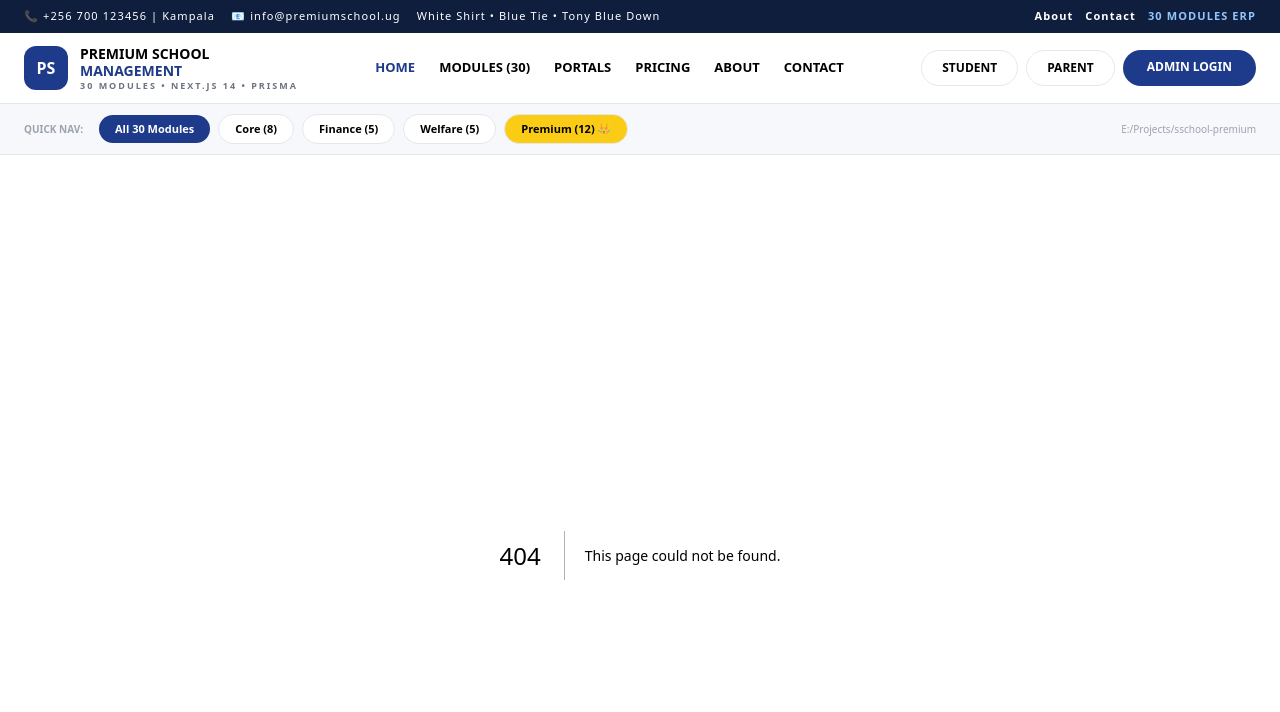
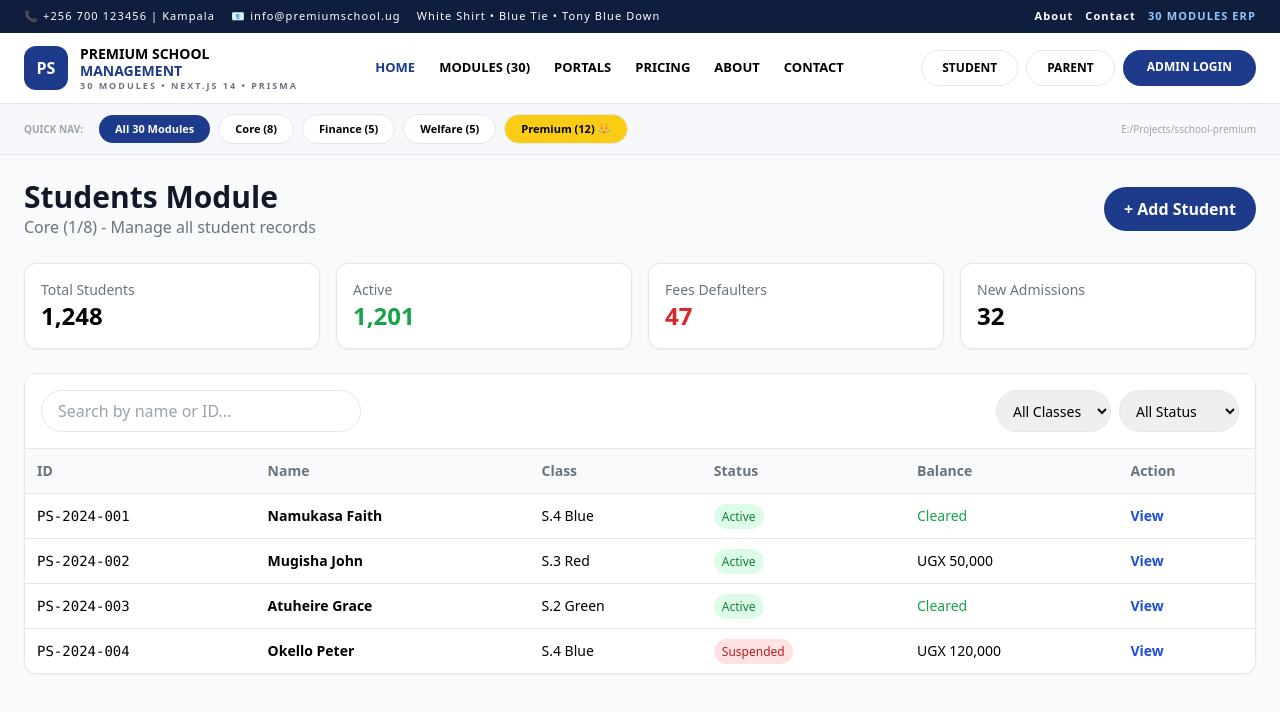
Before and after one commit to xoucho10/sschool-premium, a Next.js app: page /student in a window 1280 px wide. Before the commit this address had no page. Shown: the top 712 px of the page. Built offline with nearby package versions, Linux system fonts and the light colour scheme.

Commit message:
feat: student module singular folder

```diff
--- /dev/null
+++ b/src/app/student/page.tsx
@@ -0,0 +1,72 @@
+"use client";
+import { useState } from "react";
+
+const MOCK_STUDENTS = [
+  { id: "PS-2024-001", name: "Namukasa Faith", class: "S.4 Blue", stream: "Blue", gender: "F", status: "Active", balance: 0 },
+  { id: "PS-2024-002", name: "Mugisha John", class: "S.3 Red", stream: "Red", gender: "M", status: "Active", balance: 50000 },
+  { id: "PS-2024-003", name: "Atuheire Grace", class: "S.2 Green", stream: "Green", gender: "F", status: "Active", balance: 0 },
+  { id: "PS-2024-004", name: "Okello Peter", class: "S.4 Blue", stream: "Blue", gender: "M", status: "Suspended", balance: 120000 },
+];
+
+export default function StudentPage() {
+  const [search, setSearch] = useState("");
+  const filtered = MOCK_STUDENTS.filter(s =>
+    s.name.toLowerCase().includes(search.toLowerCase()) ||
+    s.id.toLowerCase().includes(search.toLowerCase())
+  );
+
+  return (
+    <div className="min-h-screen bg-gray-50 p-6">
+      <div className="max-w-7xl mx-auto">
+        <div className="flex justify-between items-center mb-6">
+          <div>
+            <h1 className="text-3xl font-bold text-gray-900">Students Module</h1>
+            <p className="text-gray-500">Core (1/8) - Manage all student records</p>
+          </div>
+          <button className="bg-[#1e3a8a] text-white px-5 py-2.5 rounded-full font-bold hover:bg-blue-800">
+            + Add Student
+          </button>
+        </div>
+
+        <div className="grid grid-cols-4 gap-4 mb-6">
+          <div className="bg-white p-4 rounded-xl shadow-sm border"><p className="text-sm text-gray-500">Total Students</p><p className="text-2xl font-bold">1,248</p></div>
+          <div className="bg-white p-4 rounded-xl shadow-sm border"><p className="text-sm text-gray-500">Active</p><p className="text-2xl font-bold text-green-600">1,201</p></div>
+          <div className="bg-white p-4 rounded-xl shadow-sm border"><p className="text-sm text-gray-500">Fees Defaulters</p><p className="text-2xl font-bold text-red-600">47</p></div>
+          <div className="bg-white p-4 rounded-xl shadow-sm border"><p className="text-sm text-gray-500">New Admissions</p><p className="text-2xl font-bold">32</p></div>
+        </div>
+
+        <div className="bg-white rounded-xl shadow-sm border overflow-hidden">
+          <div className="p-4 border-b flex justify-between">
+            <input
+              value={search}
+              onChange={e => setSearch(e.target.value)}
+              placeholder="Search by name or ID..."
+              className="border rounded-full px-4 py-2 w-80 outline-none focus:ring-2 focus:ring-blue-500"
+            />
+            <div className="flex gap-2">
+              <select className="border rounded-full px-3 py-2 text-sm"><option>All Classes</option><option>S.4</option><option>S.3</option></select>
+              <select className="border rounded-full px-3 py-2 text-sm"><option>All Status</option><option>Active</option><option>Suspended</option></select>
+            </div>
+          </div>
+          <table className="w-full text-sm">
+            <thead className="bg-gray-50 text-gray-500 text-left">
+              <tr><th className="p-3">ID</th><th className="p-3">Name</th><th className="p-3">Class</th><th className="p-3">Status</th><th className="p-3">Balance</th><th className="p-3">Action</th></tr>
+            </thead>
+            <tbody>
+              {filtered.map(s => (
+                <tr key={s.id} className="border-t hover:bg-gray-50">
+                  <td className="p-3 font-mono">{s.id}</td>
+                  <td className="p-3 font-semibold">{s.name}</td>
+                  <td className="p-3">{s.class}</td>
+                  <td className="p-3"><span className={`px-2 py-1 rounded-full text-xs ${s.status==='Active'?'bg-green-100 text-green-700':'bg-red-100 text-red-700'}`}>{s.status}</span></td>
+                  <td className="p-3">{s.balance === 0 ? <span className="text-green-600">Cleared</span> : `UGX ${s.balance.toLocaleString()}`}</td>
+                  <td className="p-3"><button className="text-blue-700 font-bold">View</button></td>
+                </tr>
+              ))}
+            </tbody>
+          </table>
+        </div>
+      </div>
+    </div>
+  );
+}
```
